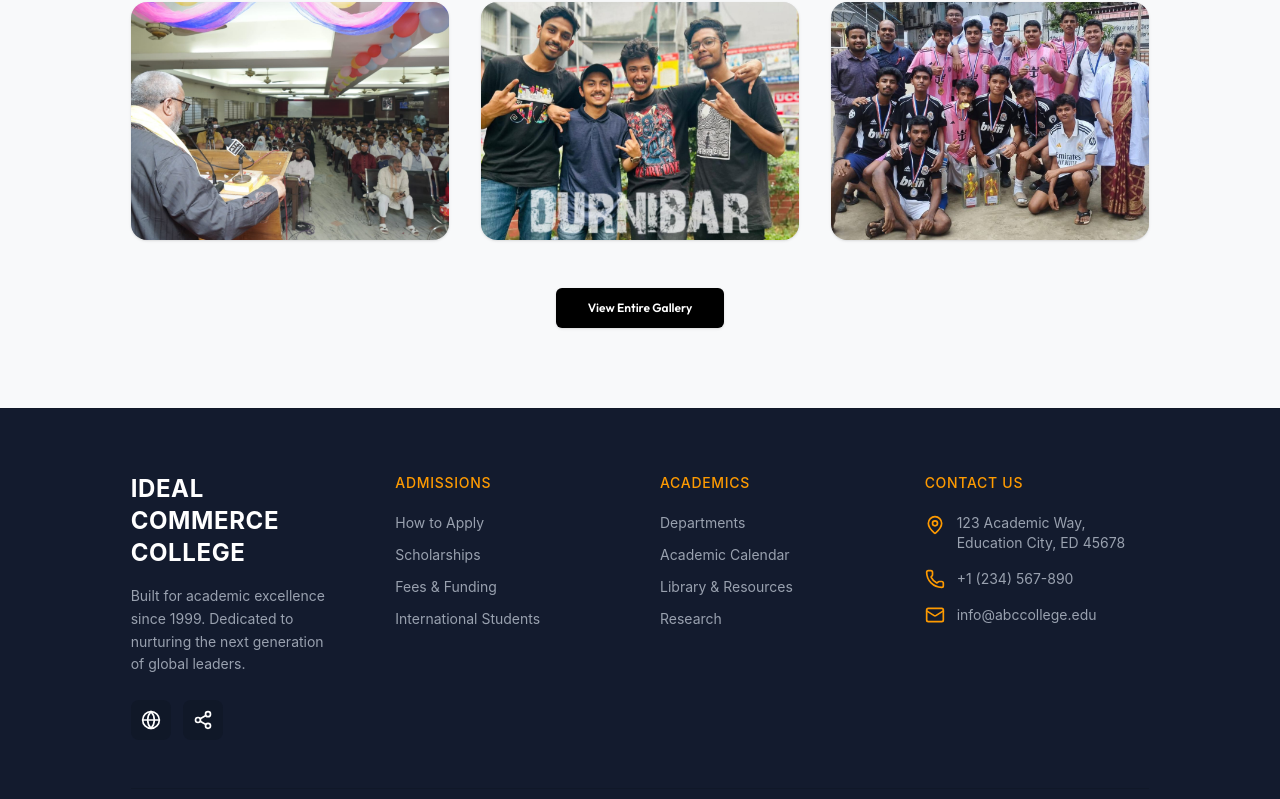
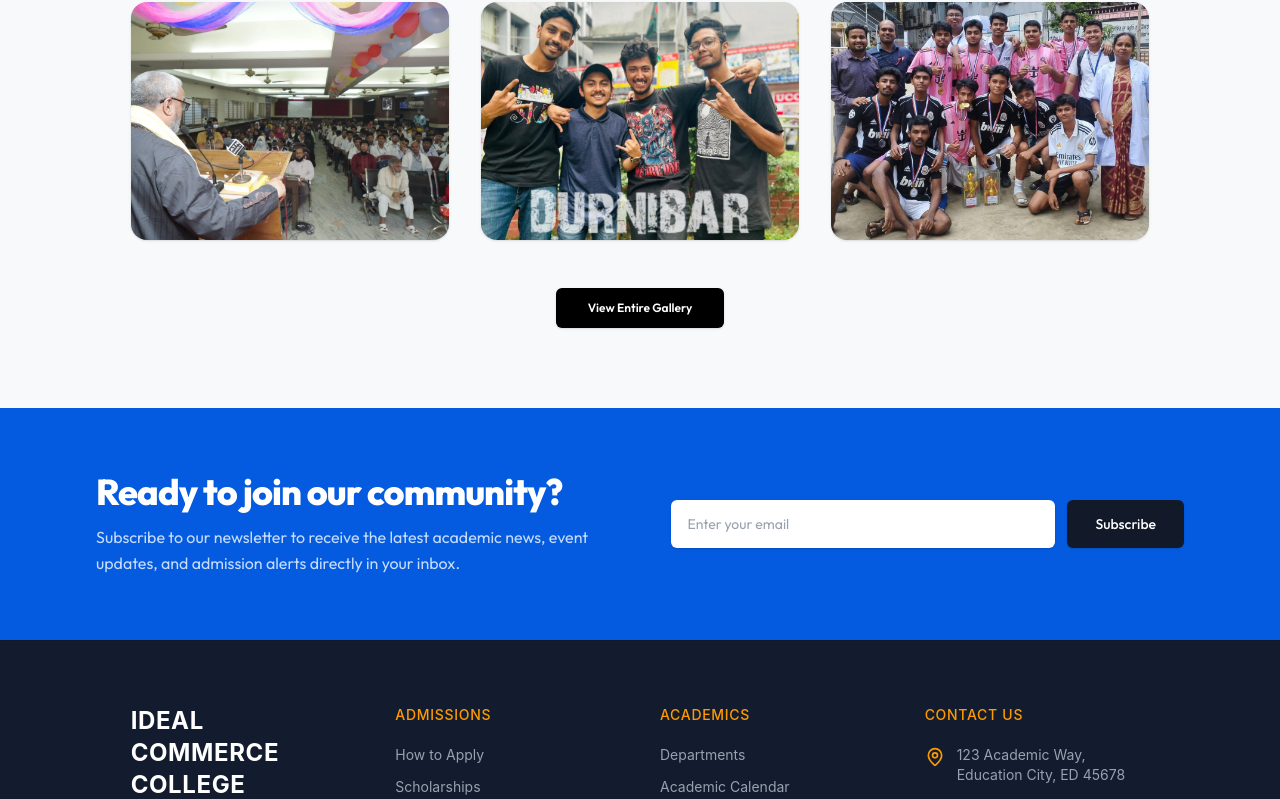
Before and after one commit to FrontFury/icc-modern-client, a React (Vite) app: page / in a window 1280 px wide. Shown: the part 2900-3699 px from the top of the page. Built offline with nearby package versions, Linux system fonts and the light colour scheme.

Commit message:
Added Join Community Part

```diff
--- a/src/pages/Home/Home/Home.jsx
+++ b/src/pages/Home/Home/Home.jsx
@@ -2,6 +2,7 @@ import Banner from "../Banner/Banner";
 import DeptNnotice from "../DeptNnotice/DeptNnotice";
 import EsteemedLeaders from "../EsteemedLeaders/EsteemedLeaders";
 import Gallery from "../Gallery/Gallery";
+import JoinCommunity from "../JoinCommunity/JoinCommunity";
 
 const Home = () => {
     return (
@@ -10,6 +11,7 @@ const Home = () => {
             <DeptNnotice></DeptNnotice>
             <EsteemedLeaders></EsteemedLeaders>
             <Gallery></Gallery>
+            <JoinCommunity></JoinCommunity>
         </div>
     );
 };
--- /dev/null
+++ b/src/pages/Home/JoinCommunity/JoinCommunity.jsx
@@ -0,0 +1,54 @@
+import { useState } from "react";
+
+const JoinCommunity = () => {
+    const [email, setEmail] = useState("");
+
+  const handleSubmit = (e) => {
+    e.preventDefault();
+    // Handle subscription logic here
+    console.log("Subscribed:", email);
+    setEmail("");
+  };
+
+  return (
+    <section className="w-full bg-[#055be0] py-16 px-6 md:px-16 lg:px-24">
+      <div className="max-w-7xl mx-auto flex flex-col lg:flex-row items-center justify-between gap-8">
+
+        {/* Left Side Text Content */}
+        <div className="max-w-xl text-white">
+          <h2 className="text-3xl sm:text-4xl font-extrabold tracking-tight mb-3">
+            Ready to join our community?
+          </h2>
+          <p className="text-blue-100/90 text-sm sm:text-base leading-relaxed">
+            Subscribe to our newsletter to receive the latest academic news, event
+            updates, and admission alerts directly in your inbox.
+          </p>
+        </div>
+
+        {/* Right Side Subscription Form */}
+        <form
+          onSubmit={handleSubmit}
+          className="w-full lg:w-auto flex flex-col sm:flex-row items-center gap-3"
+        >
+          <input
+            type="email"
+            value={email}
+            onChange={(e) => setEmail(e.target.value)}
+            placeholder="Enter your email"
+            required
+            className="w-full sm:w-80 md:w-96 px-4 py-3.5 bg-white rounded-md text-gray-800 placeholder-gray-400 text-sm focus:outline-none focus:ring-2 focus:ring-blue-300 shadow-sm"
+          />
+          <button
+            type="submit"
+            className="w-full sm:w-auto px-7 py-3.5 bg-[#121929] hover:bg-black text-white text-sm font-medium rounded-md transition-colors duration-200 shadow-sm whitespace-nowrap"
+          >
+            Subscribe
+          </button>
+        </form>
+
+      </div>
+    </section>
+  );
+};
+
+export default JoinCommunity;
```
